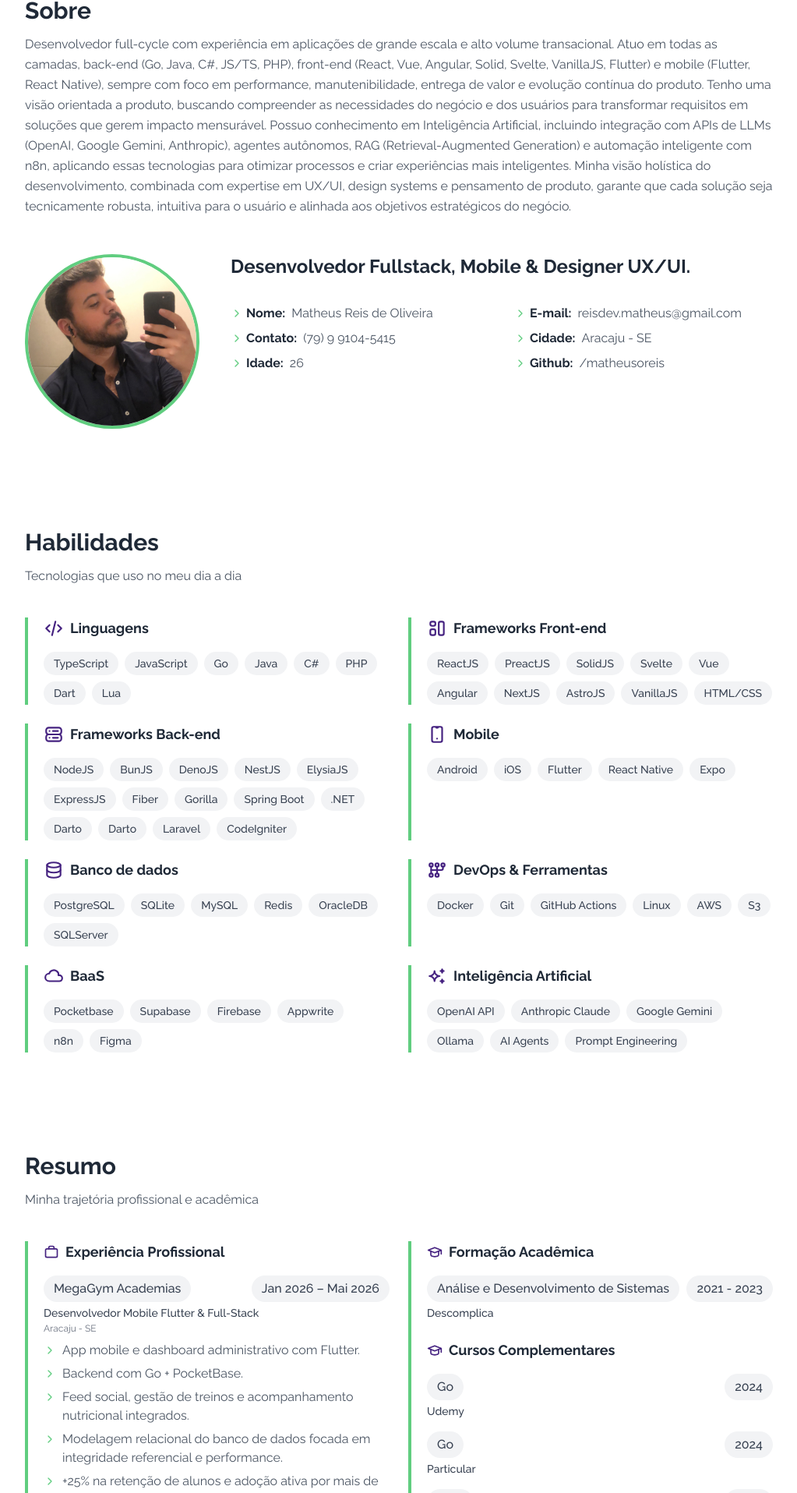
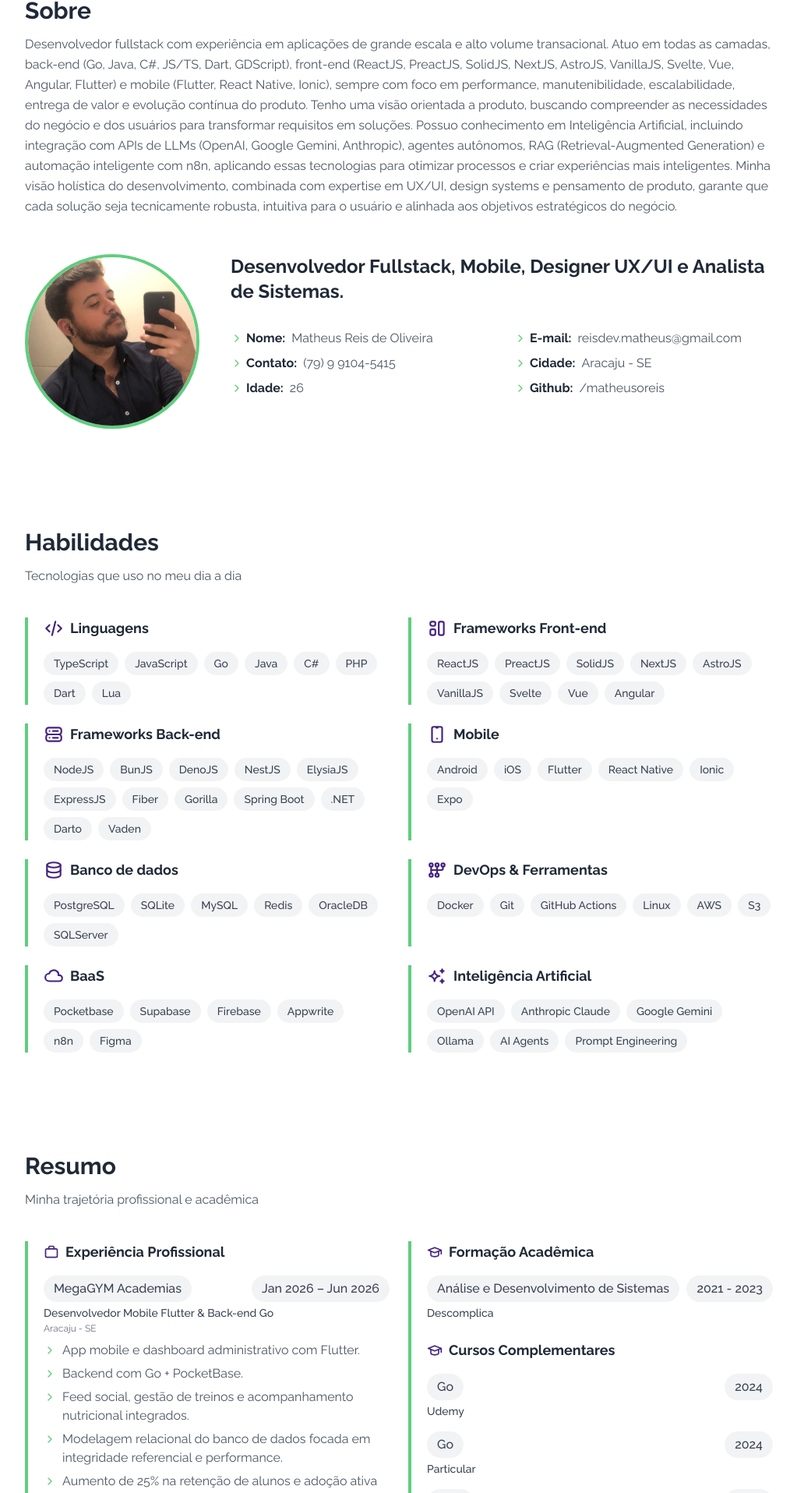
Before and after one commit to matheusoreis/matheusoreis.github.io, a React (Vite) app: page / in a window 1280 px wide. Shown: the part 868-2783 px from the top of the page at 78% size, without its empty margins (128-1151 px from the left). Built offline with nearby package versions, Linux system fonts and the light colour scheme.

Commit message:
Correções e melhorias pontuais

```diff
--- a/src/main.tsx
+++ b/src/main.tsx
@@ -28,13 +28,16 @@ const data: AppData = {
     name: "Matheus Reis",
     backgroundImage: heroBg,
     typedStrings: [
-      "Desenvolvedor JavaScript/Typescript",
+      "Desenvolvedor JavaScript",
+      "Desenvolvedor TypeScript",
       "Desenvolvedor Dart",
+      "Desenvolvedor Java",
       "Desenvolvedor C#",
-      "Desenvolvedor Java",
       "Desenvolvedor GO",
-      "Desenvolvedor PHP",
+      "Desenvolvedor Godot",
       "Designer UX/UI",
+      "IA Cleaning",
+      "Prompt Engineer"
     ],
     socialLinks: [
       { label: "WhatsApp", href: "https://wa.me/5579991045415", icon: <BrandWhatsApp size={32} /> },
@@ -53,9 +56,9 @@ const data: AppData = {
   },
   about: {
     title: "Sobre",
-    description: "Desenvolvedor full-cycle com experiência em aplicações de grande escala e alto volume transacional. Atuo em todas as camadas, back-end (Go, Java, C#, JS/TS, PHP), front-end (React, Vue, Angular, Solid, Svelte, VanillaJS, Flutter) e mobile (Flutter, React Native), sempre com foco em performance, manutenibilidade, entrega de valor e evolução contínua do produto. Tenho uma visão orientada a produto, buscando compreender as necessidades do negócio e dos usuários para transformar requisitos em soluções que gerem impacto mensurável. Possuo conhecimento em Inteligência Artificial, incluindo integração com APIs de LLMs (OpenAI, Google Gemini, Anthropic), agentes autônomos, RAG (Retrieval-Augmented Generation) e automação inteligente com n8n, aplicando essas tecnologias para otimizar processos e criar experiências mais inteligentes. Minha visão holística do desenvolvimento, combinada com expertise em UX/UI, design systems e pensamento de produto, garante que cada solução seja tecnicamente robusta, intuitiva para o usuário e alinhada aos objetivos estratégicos do negócio.",
+    description: "Desenvolvedor fullstack com experiência em aplicações de grande escala e alto volume transacional. Atuo em todas as camadas, back-end (Go, Java, C#, JS/TS, Dart, GDScript), front-end (ReactJS, PreactJS, SolidJS, NextJS, AstroJS, VanillaJS, Svelte, Vue, Angular, Flutter) e mobile (Flutter, React Native, Ionic), sempre com foco em performance, manutenibilidade, escalabilidade, entrega de valor e evolução contínua do produto. Tenho uma visão orientada a produto, buscando compreender as necessidades do negócio e dos usuários para transformar requisitos em soluções. Possuo conhecimento em Inteligência Artificial, incluindo integração com APIs de LLMs (OpenAI, Google Gemini, Anthropic), agentes autônomos, RAG (Retrieval-Augmented Generation) e automação inteligente com n8n, aplicando essas tecnologias para otimizar processos e criar experiências mais inteligentes. Minha visão holística do desenvolvimento, combinada com expertise em UX/UI, design systems e pensamento de produto, garante que cada solução seja tecnicamente robusta, intuitiva para o usuário e alinhada aos objetivos estratégicos do negócio.",
     profileImage: profileImg,
-    subtitle: "Desenvolvedor Fullstack, Mobile & Designer UX/UI.",
+    subtitle: "Desenvolvedor Fullstack, Mobile, Designer UX/UI e Analista de Sistemas.",
     details: [
       { label: "Nome", value: "Matheus Reis de Oliveira" },
       { label: "E-mail", value: "reisdev.matheus@gmail.com", href: "mailto:reisdev.matheus@gmail.com" },
@@ -90,13 +93,12 @@ const data: AppData = {
           { label: "ReactJS" },
           { label: "PreactJS" },
           { label: "SolidJS" },
+          { label: "NextJS" },
+          { label: "AstroJS" },
+          { label: "VanillaJS" },
           { label: "Svelte" },
           { label: "Vue" },
           { label: "Angular" },
-          { label: "NextJS" },
-          { label: "AstroJS" },
-          { label: "VanillaJS" },
-          { label: "HTML/CSS" },
         ],
       },
       {
@@ -119,10 +121,7 @@ const data: AppData = {
           { label: ".NET" },
 
           { label: "Darto" },
-          { label: "Darto" },
-
-          { label: "Laravel" },
-          { label: "CodeIgniter" },
+          { label: "Vaden" },
         ],
       },
       {
@@ -133,6 +132,7 @@ const data: AppData = {
           { label: "iOS" },
           { label: "Flutter" },
           { label: "React Native" },
+          { label: "Ionic" },
           { label: "Expo" },
         ],
       },
@@ -191,42 +191,42 @@ const data: AppData = {
     title: "Resumo",
     experience: [
       {
-        "company": "MegaGym Academias",
-        "role": "Desenvolvedor Mobile Flutter & Full-Stack",
-        "period": "Jan 2026 – Mai 2026",
+        "company": "MegaGYM Academias",
+        "role": "Desenvolvedor Mobile Flutter & Back-end Go",
+        "period": "Jan 2026 – Jun 2026",
         "location": "Aracaju - SE",
         "description": [
           "App mobile e dashboard administrativo com Flutter.",
           "Backend com Go + PocketBase.",
           "Feed social, gestão de treinos e acompanhamento nutricional integrados.",
           "Modelagem relacional do banco de dados focada em integridade referencial e performance.",
-          "+25% na retenção de alunos e adoção ativa por mais de 80% dos frequentadores."
+          "Aumento de 25% na retenção de alunos e adoção ativa por mais de 80% dos frequentadores."
         ]
       },
       {
         "company": "DSU Soluções",
-        "role": "Desenvolvedor Mobile Flutter e React Native & Back-end",
+        "role": "Desenvolvedor Mobile Flutter & Full-Stack",
         "period": "Jul 2025 – Dez 2025",
         "location": "São Paulo - SP",
         "description": [
-          "Front-end com Angular e React.",
-          "Backend-end com C# e .NET e PHP legado.",
+          "Front-end com React e Flutter.",
+          "Backend-end com C# e .NET e NestJS.",
           "Banco de dados SQL Server com modelagem otimizada para consultas complexas.",
-          "Desenvolvimento de aplicativos com React Native e flutter para produtores de música com dashboard em tempo real.",
-          "Monitoramento de métricas e performance ao vivo para tomada de decisão rápida."
+          "Desenvolvimento de aplicativos com flutter para produtores de música com dashboard em tempo real.",
+          "Monitoramento de métricas e performance ao vivo para tomada de decisão."
         ]
       },
       {
         "company": "Goodbom Supermercados",
         "role": "Desenvolvedor Mobile Flutter & Full-Stack",
-        "period": "Abr 2024 – Set 2025",
+        "period": "Abr 2024 – Nov 2025",
         "location": "Sumaré, São Paulo - SP",
         "description": [
-          "Ecossistema completo com NextJS, AstroJS (ReactJS & VanillaJS).",
-          "Backend com NestJS e SpringBoot.",
+          "Front-end completo com NextJS, AstroJS e Flutter.",
+          "Backend com NestJS e SpringBoot e java legado.",
           "Clean Architecture e MVVM para baixo acoplamento e alta manutenibilidade.",
           "Integrações com PostgreSQL e OracleDB, priorizando consistência transacional.",
-          "40% menos tempo no processamento de pedidos e 2.000+ transações/dia sem queda."
+          "Melhora de 40% no tempo no processamento de pedidos e 2.000+ transações/dia sem queda."
         ]
       },
       {
@@ -238,8 +238,6 @@ const data: AppData = {
           "Criação da identidade visual oficial da maior comunidade Flutter do Brasil.",
           "Definição de tipografia, paleta, hierarquia visual e sistema de componentes.",
           "Pesquisas completas de UX/UI",
-          "Diretrizes adotadas em 5+ eventos oficiais.",
-          "Materiais alcançaram mais de 10.000 desenvolvedores."
         ]
       },
       {
@@ -248,7 +246,7 @@ const data: AppData = {
         "period": "Jan 2023 – Mar 2024",
         "location": "São Mateus do Sul, Paraná - PR",
         "description": [
-          "App multiplataforma em Flutter com offline first.",
+          "App multiplataforma em Flutter com técnica de offline first.",
           "Consumo de APIs REST e integração com sistemas legados em Delphi.",
           "Geolocalização, Criação de rotas até o endereço e acompanhamento do dispositivo conectado em tempo real.",
           "Manutenção de servidores Linux.",
@@ -256,12 +254,12 @@ const data: AppData = {
       },
       {
         "company": "Tecno Portas",
-        "role": "Programador Mobile Flutter & Designer",
+        "role": "Programador Mobile Flutter, Front-end & Designer",
         "period": "Mar 2021 – Dez 2022",
         "location": "Arujá, São Paulo - SP",
         "description": [
           "Apps mobile com Flutter.",
-          "Landing pages com React/TypeScript.",
+          "Landing pages com React/TypeScript e PHP.",
           "Páginas de campanhas com Wordpress",
           "Foco em performance e SEO.",
           "Criação de identidades visuais, layouts para materiais gráficos e redes sociais.",
@@ -276,6 +274,17 @@ const data: AppData = {
           "App de transporte sob demanda (modelo similar ao Uber).",
           "Geolocalização em tempo real, matching entre motoristas e passageiros.",
           "Rastreamento de rotas e experiência fluida para ambas as pontas."
+        ]
+      },
+      {
+        "company": "Ativa Logística",
+        "role": "Analista de Suporte e Designer Gráfico & Web Designer",
+        "period": "Out 2017 - Jun 2019",
+        "location": "São Miguel Paulista, São Paulo - SP",
+        "description": [
+          "Suporte técnico e manutenção de computadores, redes e servidores.",
+          "Desenvolvimento de landing pages.",
+          "Desenvolvimento de artes para materiais gráficos e redes sociais."
         ]
       }
     ],
```
Also changed, not shown: 1 other file (tests, documents, lock files or other folders).
